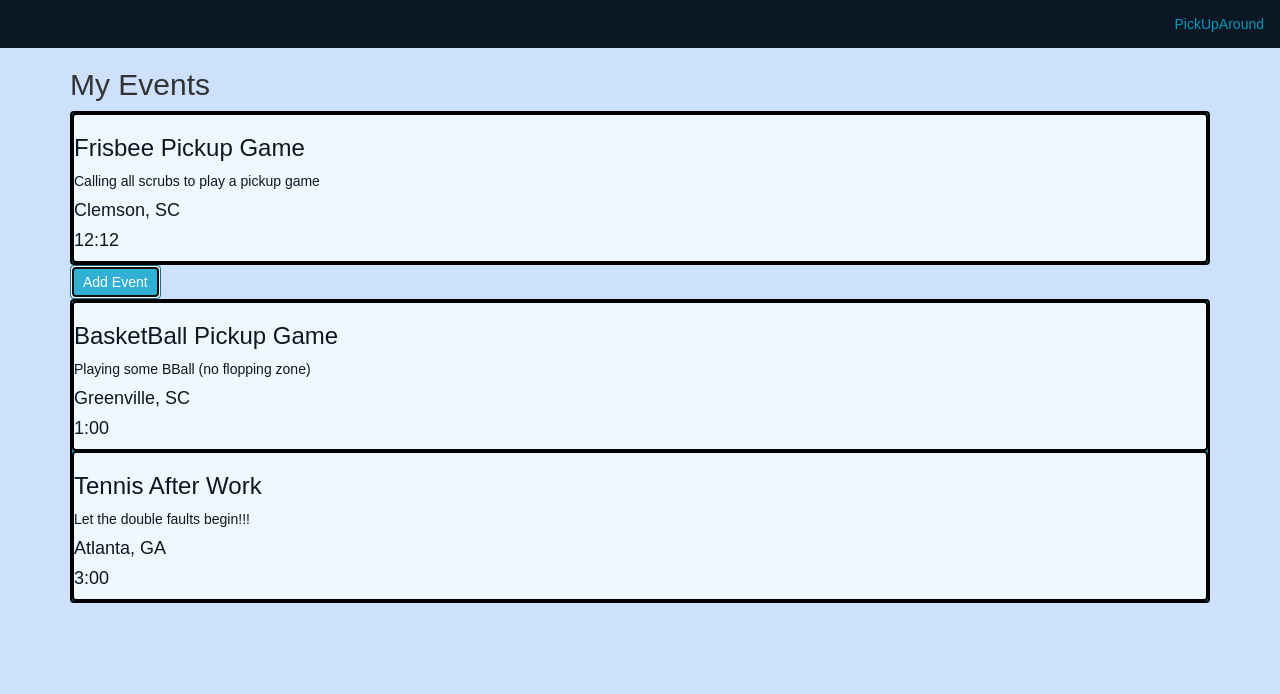
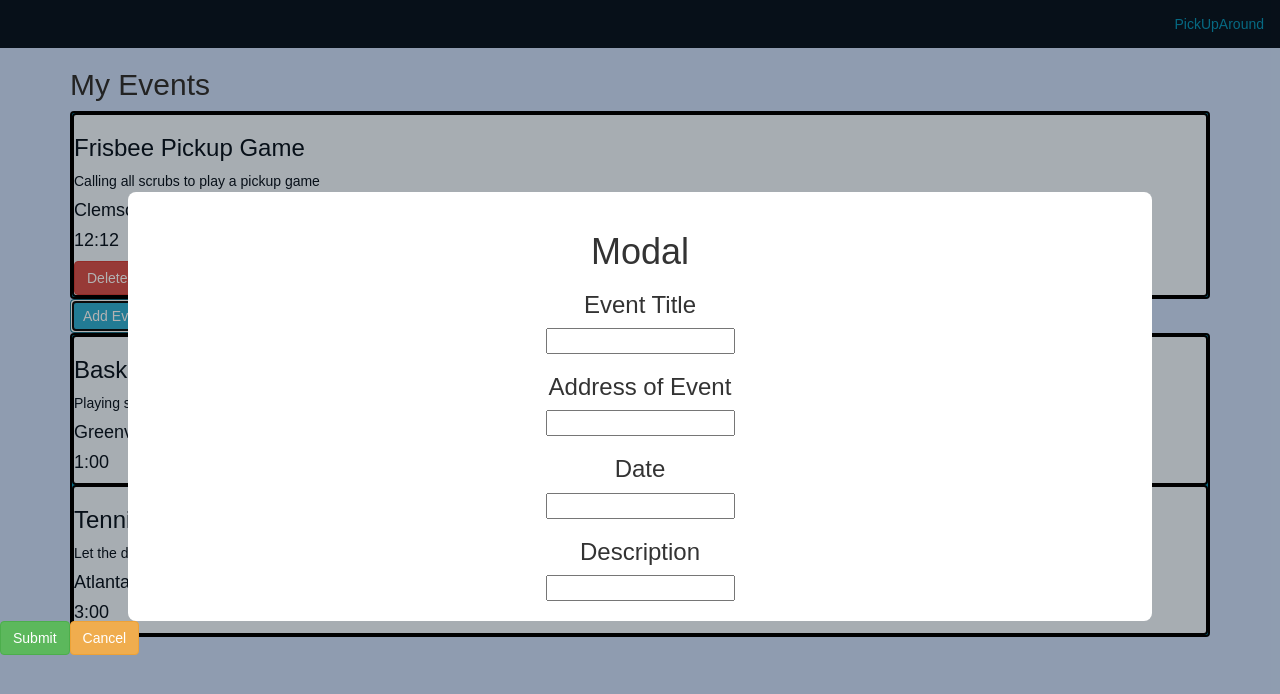
Before and after one commit to cwalke3408/PickUpGameSite, a React (Create React App) app: page /myevents in a window 1280 px wide. Both pictures are taken after a click on the button "Add Event". Shown: the top 694 px of the page. Built offline with nearby package versions, Linux system fonts and the light colour scheme.

Commit message:
Create My Event Page

```diff
--- a/src/App.css
+++ b/src/App.css
@@ -40,5 +40,22 @@ body {
     border-radius: 4px;
     color: #0b1724;
     background-color: aliceblue; }
+.myEventsBody .modalBackDrop {
+  position: fixed;
+  top: 0;
+  bottom: 0;
+  left: 0;
+  right: 0;
+  background-color: rgba(0, 0, 0, 0.3);
+  padding: 0; }
+  .myEventsBody .modalBackDrop .modalForeDrop {
+    position: relative;
+    background: white;
+    border-radius: 8px;
+    max-width: 80%;
+    min-height: 40%;
+    margin: 15% auto 0px;
+    padding: 20px;
+    text-align: center; }
 
 /*# sourceMappingURL=App.css.map */
--- a/src/App.scss
+++ b/src/App.scss
@@ -68,4 +68,26 @@ body{
 
         }
     }
+
+    .modalBackDrop{
+        position: fixed;
+        top: 0;
+        bottom: 0;
+        left: 0;
+        right: 0;
+        background-color: rgba(0,0,0,0.3);
+        padding: 0;
+
+        .modalForeDrop{
+            position: relative;
+            background: white;
+            border-radius: 8px;
+            max-width: 80%;
+            min-height: 40%;
+            margin: 15% auto 0px;
+            padding: 20px;
+            text-align: center;
+
+        }
+    }
 }
--- /dev/null
+++ b/src/components/ModalAdd.jsx
@@ -0,0 +1,84 @@
+import React, { Component } from 'react';
+
+class ModalAdd extends Component{
+    constructor(props){
+        super(props);
+
+        this.state = {
+            time: "",
+            location: '',
+            title: '',
+            description: ''
+        }
+
+    }
+
+    handleCancel(e){
+        this.props.onCancel();
+
+    }
+    handleSubmit(e){
+        let newEventEntry = {
+            time: false,
+            location: false,
+            title: false,
+            description: false
+        }
+        console.log(newEventEntry)
+        console.log(this.state)
+
+        newEventEntry.time = this.state.time === "" ? (false) : this.state.time;
+        newEventEntry.location = this.state.location === '' ? (false) : this.state.location;
+        newEventEntry.title = this.state.title === '' ? (false) : this.state.title;
+        newEventEntry.description = this.state.description === '' ? (false) : this.state.description;
+
+        if(Object.values(newEventEntry).indexOf(false) !== -1){
+            console.log("Plese enter all entries");
+            return;
+        }
+
+        this.props.listEvent.push(newEventEntry);
+        this.props.onSubmit();
+
+        this.setState({
+            time: '',
+            location: '',
+            title: '',
+            description: ''
+        });
+
+        // {
+        //     time: "9",
+        //     location: "Smyrna, GA",
+        //     title: "Baseball?",
+        //     description: "Let the double faults begin!!!"
+        // }
+    }
+    handleChange(e){
+        this.setState({[e.target.name]: e.target.value});
+    }
+
+    render(){
+        if(!this.props.show) return null;
+
+        return(
+            <div className="modalBackDrop">
+                <div className="modalForeDrop">
+                    <h1>Modal</h1>
+
+                    <h3>Event Title</h3>
+                    <input onChange={(e)=>{this.handleChange(e)}} name="title" type="text" />
+                    <h3>Address of Event</h3>
+                    <input onChange={(e)=>{this.handleChange(e)}} name="location" type="text" />
+                    <h3>Date</h3>
+                    <input onChange={(e)=>{this.handleChange(e)}} name="time" type="text" />
+                    <h3>Description</h3>
+                    <input onChange={(e)=>{this.handleChange(e)}} name="description" type="text" />
+                </div>
+                <button name="Submit" onClick={(e)=>{this.handleSubmit(e)}} className="btn btn-success">Submit</button>
+                <button name="cancel" onClick={(e)=>{this.handleCancel(e)}} className="btn btn-warning">Cancel</button>
+            </div>
+        )
+    }
+}
+export default ModalAdd;
--- a/src/components/MyEvents.jsx
+++ b/src/components/MyEvents.jsx
@@ -1,6 +1,7 @@
 import React, { Component } from 'react';
 import MyOwnEvents from './MyOwnEvents';
 import MyAttendingEvents from './MyAttendingEvents';
+import ModalAdd from './ModalAdd';
 
 class MyEvents extends Component{
     constructor(props){
@@ -8,7 +9,8 @@ class MyEvents extends Component{
 
         this.state = {
             myOwnEvents: [],
-            myAttendingEvents: []
+            myAttendingEvents: [],
+            show: false
         }
     }
 
@@ -35,14 +37,42 @@ class MyEvents extends Component{
         })
     }
 
+    handleAddClick(e){
+        this.setState({show: true});
+    }
+
+    handleDeleteClick(e){
+        let eventsList = this.state.myOwnEvents;
+        eventsList.splice(e.target.name,1);
+        this.setState({
+            myOwnEvents: eventsList
+        })
+    }
+
+    handleSubmit(){
+        this.setState({show: false});
+    }
+    handleCancel(){
+        this.setState({show: false});
+    }
+
     render(){
-        console.log(this.state.myOwnEvents)
-        console.log(this.state.myAttendingEvents)
         return(
             <div className="myEventsBody container">
+                <ModalAdd
+                    show={this.state.show}
+                    listEvent={this.state.myOwnEvents}
+                    onCancel={()=>{this.handleCancel()}}
+                    onSubmit={()=>{this.handleSubmit()}}
+                />
+
                 <h2>My Events</h2>
-                <MyOwnEvents myEvents={this.state.myOwnEvents} />
-                <button className="btn btn-info">Add Event</button>
+
+                <MyOwnEvents
+                    myEvents={this.state.myOwnEvents}
+                    onDeleteClick={(e)=>{this.handleDeleteClick(e)}}
+                />
+                <button onClick={(e)=>{this.handleAddClick(e)}} className="btn btn-info">Add Event</button>
                 <MyAttendingEvents myEvents={this.state.myAttendingEvents} />
             </div>
         )
--- a/src/components/MyOwnEvents.jsx
+++ b/src/components/MyOwnEvents.jsx
@@ -1,20 +1,19 @@
 import React, { Component } from 'react';
 
 class MyOwnEvents extends Component{
-    constructor(props){
-        super(props);
 
+    handleClick(e){
+        this.props.onDeleteClick(e);
     }
 
     render(){
-        console.log("=====")
-        console.log(this.props.myEvents)
         let table = this.props.myEvents.map((element, index) => {
             return  <div key={index} className="attendingElement" >
                     <h3>{element.title}</h3>
                     <p>{element.description}</p>
                     <h4>{element.location}</h4>
                     <h4>{element.time}</h4>
+                    <button name={index} onClick={(e)=>{this.handleClick(e)}} className="btn btn-danger">Delete</button>
                 </div>
         });
 
--- a/src/components/Register.jsx
+++ b/src/components/Register.jsx
@@ -58,6 +58,8 @@ class Register extends Component{
         if(Object.values(data).indexOf(false) !== -1){
             console.log("Error in the Form");
             return;
+        } else {
+            console.log("Successful Registration")
         }
 
 
```
Also changed, not shown: 2 other files (tests, documents, lock files or other folders).
